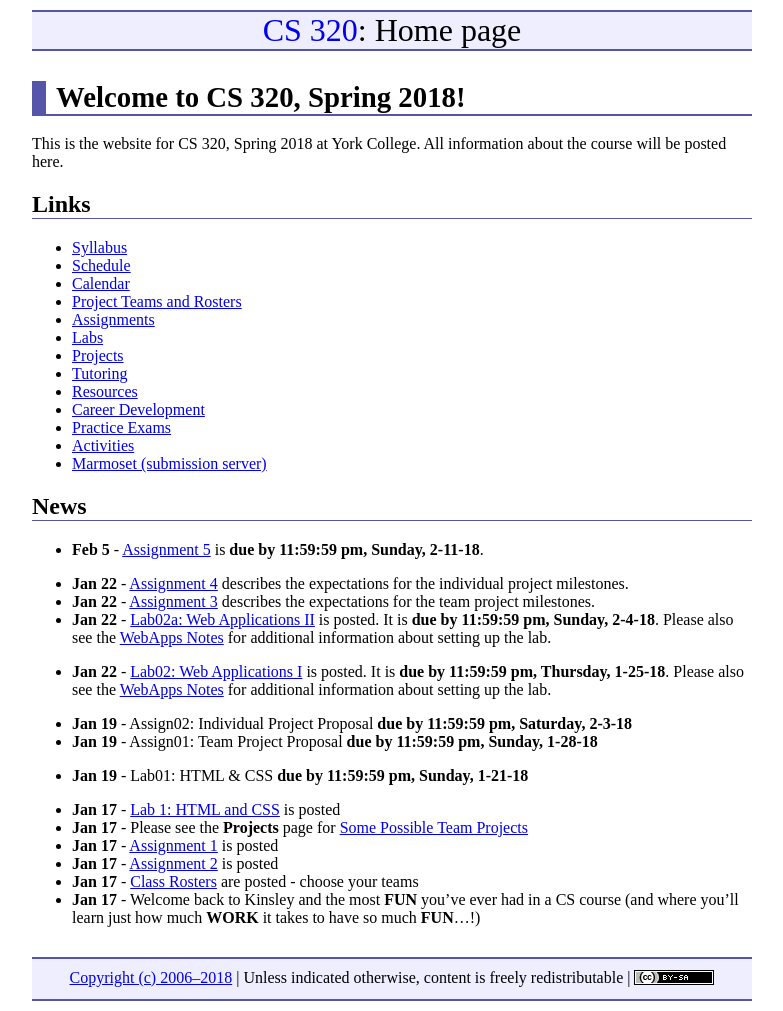
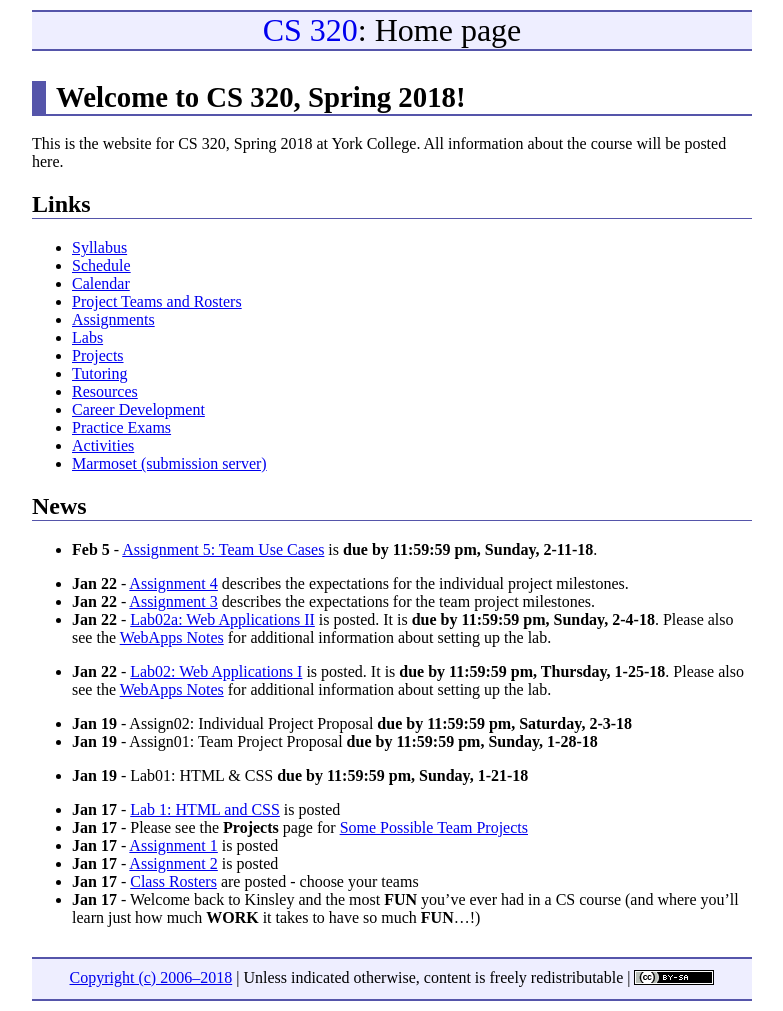
Before and after one commit to ycpcs/cs320-spring2018, a Jekyll site: the page built from index.md, in a window 1280 px wide. Shown: the whole page, without its empty margins (248-1031 px from the left). Built offline with Jekyll 4.4.1, drawn with Linux system fonts in a browser that asks for light colours.

Commit message:
updated scheudle

```diff
--- a/index.md
+++ b/index.md
@@ -60,13 +60,13 @@ All information about the course will be posted here.
 
 * **Feb 14** - [Assignment 4: Individual Project Milestones](assign/assign04.html) **Individual Milestone 1: Baseline** is **due on Monday, March 12th**.  This will be a 3-4 minute in-class demonstration of your progress, to date.
 
-* **Feb 14** - [Assignment 6](assign/assign06.html) is **due Saturday, 2-24-18**
+* **Feb 14** - [Assignment 6: Problem Domain Analysis](assign/assign06.html) is **due by 11:59:59, Saturday, 2-24-18**
 
 * **Feb 9** - For the in-class presentations of your group's work-in-progress analysis models on Friday (2-16-18): please use [Violet UML](http://alexdp.free.fr/violetumleditor/page.php) to create a nicely-formatted electronic version of your team's model.  You can download the jarfile from the [Resources Page](resources/index.html).
 
 -->
 
-* **Feb 5** - [Assignment 5](assign/assign05.html) is **due by 11:59:59 pm, Sunday, 2-11-18**.
+* **Feb 5** - [Assignment 5: Team Use Cases](assign/assign05.html) is **due by 11:59:59 pm, Sunday, 2-11-18**.
 
 * **Jan 22** - [Assignment 4](assign/assign04.html) describes the expectations for the individual project milestones.
 * **Jan 22** - [Assignment 3](assign/assign03.html) describes the expectations for the team project milestones.
```
